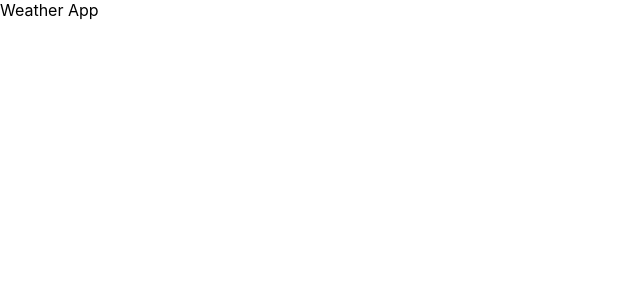
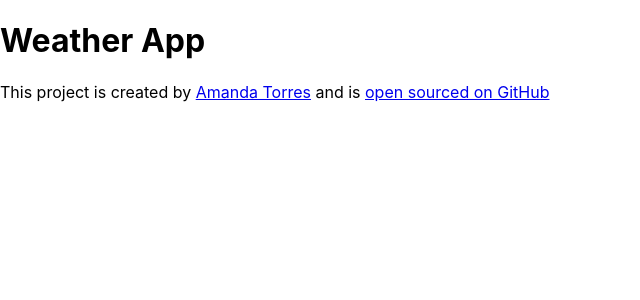
Before and after one commit to amandatorresapu/react-weather-app, a React (Create React App) app: page / in a window 1280 px wide. Shown: the top 300 px of the page, without its empty margins (0-640 px from the left). Built offline with nearby package versions, Linux system fonts and the light colour scheme.

Commit message:
added git hub repo and link for Amanda

```diff
--- a/src/App.js
+++ b/src/App.js
@@ -1,5 +1,27 @@
 import "./App.css";
 
 export default function App() {
-  return <div className="App">Weather App</div>;
+  return (
+    <div className="App">
+      <h1>Weather App</h1>
+      <p>
+        This project is created by{" "}
+        <a
+          href="https://www.linkedin.com/in/amanda-torres-brooks-6826b15a/"
+          target="_blank"
+          rel="noreferrer"
+        >
+          Amanda Torres
+        </a>{" "}
+        and is{" "}
+        <a
+          href="https://github.com/amandatorresapu/react-weather-app"
+          target="_blank"
+          rel="noreferrer"
+        >
+          open sourced on GitHub
+        </a>
+      </p>
+    </div>
+  );
 }
```
